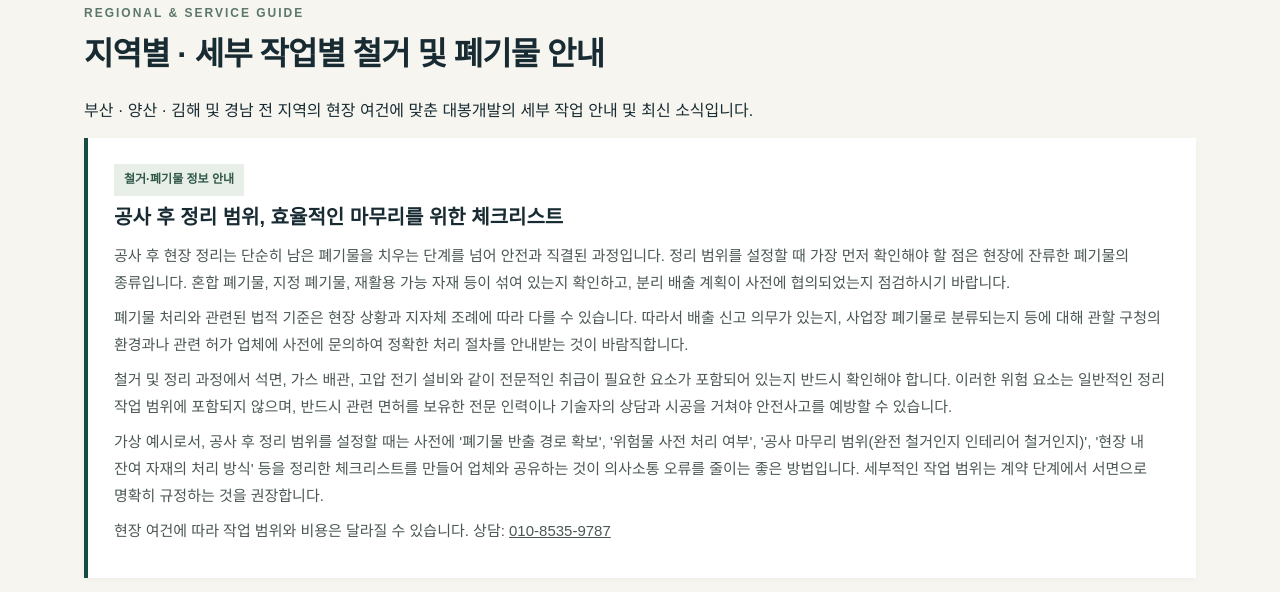
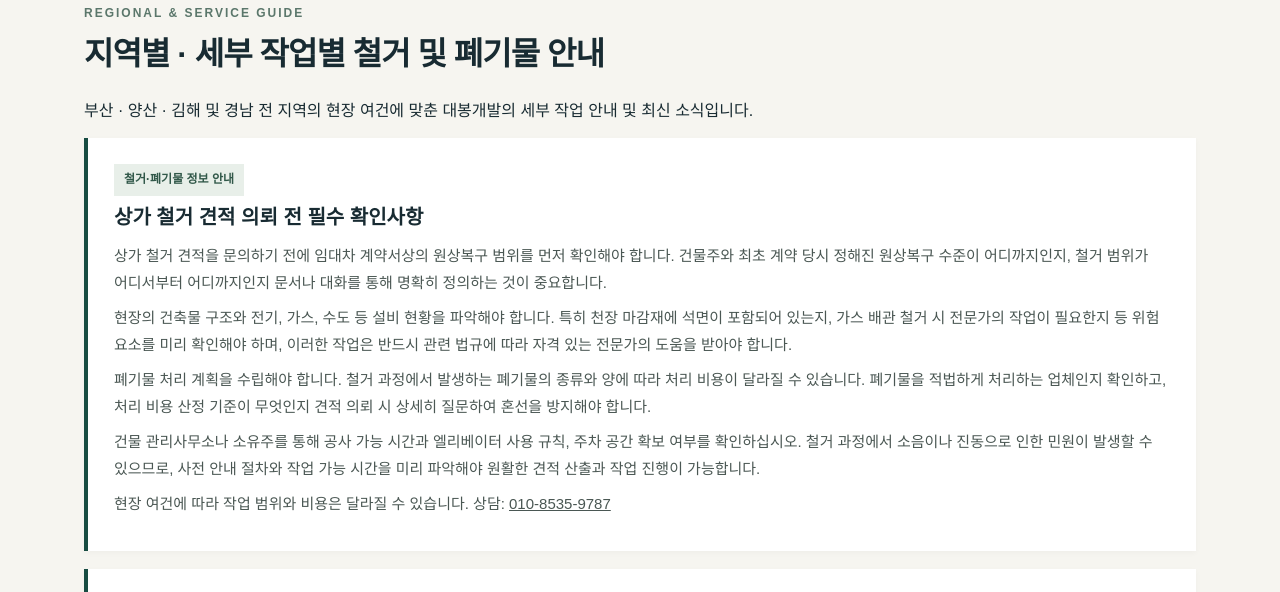
Before and after one commit to dudk6426-code/daebong-busan, a plain HTML site: page index.html in a window 1280 px wide. Shown: the part 3400-3992 px from the top of the page. Drawn offline with Linux system fonts and the light colour scheme.

Commit message:
auto: AI 정보글 업데이트

```diff
--- a/automation/ai_post_history.json
+++ b/automation/ai_post_history.json
@@ -88,5 +88,11 @@
     "topic": "공사 후 정리 범위 확인",
     "title": "공사 후 정리 범위, 효율적인 마무리를 위한 체크리스트",
     "text": "공사 후 정리 범위, 효율적인 마무리를 위한 체크리스트 공사 후 현장 정리는 단순히 남은 폐기물을 치우는 단계를 넘어 안전과 직결된 과정입니다. 정리 범위를 설정할 때 가장 먼저 확인해야 할 점은 현장에 잔류한 폐기물의 종류입니다. 혼합 폐기물, 지정 폐기물, 재활용 가능 자재 등이 섞여 있는지 확인하고, 분리 배출 계획이 사전에 협의되었는지 점검하시기 바랍니다. 폐기물 처리와 관련된 법적 기준은 현장 상황과 지자체 조례에 따라 다를 수 있습니다. 따라서 배출 신고 의무가 있는지, 사업장 폐기물로 분류되는지 등에 대해 관할 구청의 환경과나 관련 허가 업체에 사전에 문의하여 정확한 처리 절차를 안내받는 것이 바람직합니다. 철거 및 정리 과정에서 석면, 가스 배관, 고압 전기 설비와 같이 전문적인 취급이 필요한 요소가 포함되어 있는지 반드시 확인해야 합니다. 이러한 위험 요소는 일반적인 정리 작업 범위에 포함되지 않으며, 반드시 관련 면허를 보유한 전문 인력이나 기술자의 상담과 시공을 거쳐야 안전사고를 예방할 수 있습니다. 가상 예시로서, 공사 후 정리 범위를 설정할 때는 사전에 '폐기물 반출 경로 확보', '위험물 사전 처리 여부', '공사 마무리 범위(완전 철거인지 인테리어 철거인지)', '현장 내 잔여 자재의 처리 방식' 등을 정리한 체크리스트를 만들어 업체와 공유하는 것이 의사소통 오류를 줄이는 좋은 방법입니다. 세부적인 작업 범위는 계약 단계에서 서면으로 명확히 규정하는 것을 권장합니다."
+  },
+  {
+    "date": "2026-11-15",
+    "topic": "상가 철거 견적 전 확인사항",
+    "title": "상가 철거 견적 의뢰 전 필수 확인사항",
+    "text": "상가 철거 견적 의뢰 전 필수 확인사항 상가 철거 견적을 문의하기 전에 임대차 계약서상의 원상복구 범위를 먼저 확인해야 합니다. 건물주와 최초 계약 당시 정해진 원상복구 수준이 어디까지인지, 철거 범위가 어디서부터 어디까지인지 문서나 대화를 통해 명확히 정의하는 것이 중요합니다. 현장의 건축물 구조와 전기, 가스, 수도 등 설비 현황을 파악해야 합니다. 특히 천장 마감재에 석면이 포함되어 있는지, 가스 배관 철거 시 전문가의 작업이 필요한지 등 위험 요소를 미리 확인해야 하며, 이러한 작업은 반드시 관련 법규에 따라 자격 있는 전문가의 도움을 받아야 합니다. 폐기물 처리 계획을 수립해야 합니다. 철거 과정에서 발생하는 폐기물의 종류와 양에 따라 처리 비용이 달라질 수 있습니다. 폐기물을 적법하게 처리하는 업체인지 확인하고, 처리 비용 산정 기준이 무엇인지 견적 의뢰 시 상세히 질문하여 혼선을 방지해야 합니다. 건물 관리사무소나 소유주를 통해 공사 가능 시간과 엘리베이터 사용 규칙, 주차 공간 확보 여부를 확인하십시오. 철거 과정에서 소음이나 진동으로 인한 민원이 발생할 수 있으므로, 사전 안내 절차와 작업 가능 시간을 미리 파악해야 원활한 견적 산출과 작업 진행이 가능합니다."
   }
 ]
--- a/index.html
+++ b/index.html
@@ -485,6 +485,16 @@ h2{font-size:27px}}
 
 
 <!-- AUTO_POSTS_START -->
+<article class="auto-post" data-case-id="ai-info-2026-11-15">
+<span class="tag">철거·폐기물 정보 안내</span>
+<h3>상가 철거 견적 의뢰 전 필수 확인사항</h3>
+<p>상가 철거 견적을 문의하기 전에 임대차 계약서상의 원상복구 범위를 먼저 확인해야 합니다. 건물주와 최초 계약 당시 정해진 원상복구 수준이 어디까지인지, 철거 범위가 어디서부터 어디까지인지 문서나 대화를 통해 명확히 정의하는 것이 중요합니다.</p>
+<p>현장의 건축물 구조와 전기, 가스, 수도 등 설비 현황을 파악해야 합니다. 특히 천장 마감재에 석면이 포함되어 있는지, 가스 배관 철거 시 전문가의 작업이 필요한지 등 위험 요소를 미리 확인해야 하며, 이러한 작업은 반드시 관련 법규에 따라 자격 있는 전문가의 도움을 받아야 합니다.</p>
+<p>폐기물 처리 계획을 수립해야 합니다. 철거 과정에서 발생하는 폐기물의 종류와 양에 따라 처리 비용이 달라질 수 있습니다. 폐기물을 적법하게 처리하는 업체인지 확인하고, 처리 비용 산정 기준이 무엇인지 견적 의뢰 시 상세히 질문하여 혼선을 방지해야 합니다.</p>
+<p>건물 관리사무소나 소유주를 통해 공사 가능 시간과 엘리베이터 사용 규칙, 주차 공간 확보 여부를 확인하십시오. 철거 과정에서 소음이나 진동으로 인한 민원이 발생할 수 있으므로, 사전 안내 절차와 작업 가능 시간을 미리 파악해야 원활한 견적 산출과 작업 진행이 가능합니다.</p>
+<p>현장 여건에 따라 작업 범위와 비용은 달라질 수 있습니다. 상담: <a href="tel:01085359787">010-8535-9787</a></p>
+</article>
+
 <article class="auto-post" data-case-id="ai-info-2026-11-14">
 <span class="tag">철거·폐기물 정보 안내</span>
 <h3>공사 후 정리 범위, 효율적인 마무리를 위한 체크리스트</h3>
```
